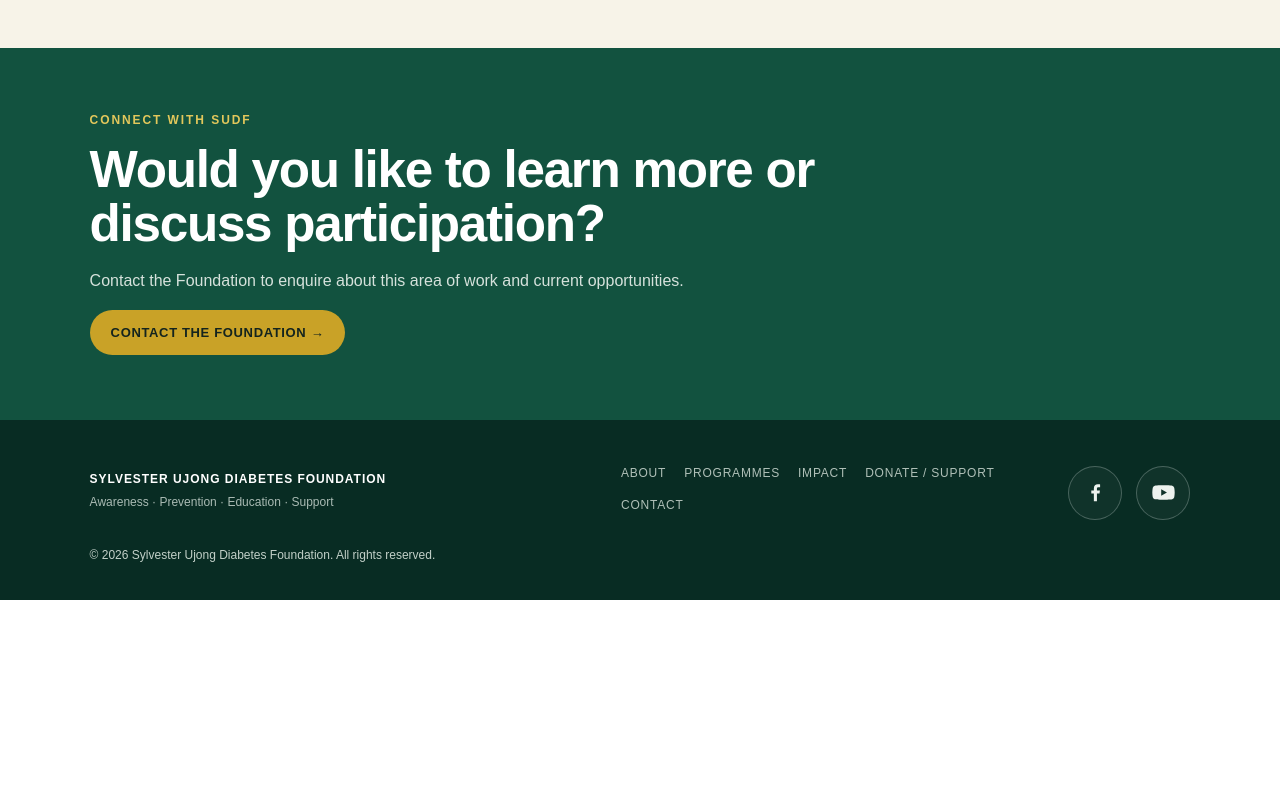
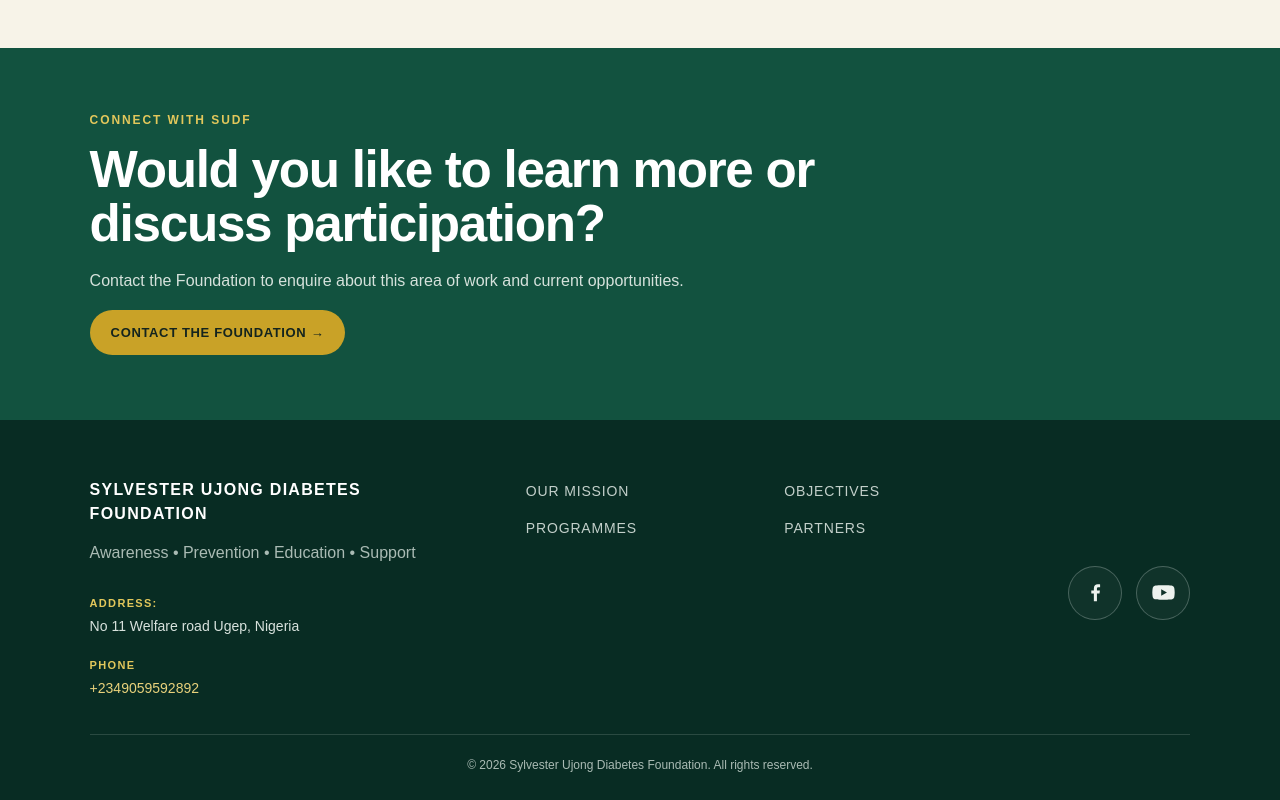
Before and after one commit to AkongShadrach/SUDF-website, a Next.js app: page /programmes/community-diabetes-screening in a window 1280 px wide. Shown: the part 1079-1879 px from the top of the page. Before the commit the page ends 1679 px from the top, so only its background shows below. Built offline with nearby package versions, Linux system fonts and the light colour scheme.

Commit message:
Use approved shared homepage footer

```diff
--- a/app/programmes/[slug]/page.tsx
+++ b/app/programmes/[slug]/page.tsx
@@ -1,6 +1,6 @@
-import SocialLinks from "../../../components/SocialLinks";
 import Link from "next/link";
 import SiteHeader from "../../../components/SiteHeader";
+import SiteFooter from "../../../components/SiteFooter";
 
 const programmes = {
   "community-diabetes-screening": {
@@ -86,12 +86,7 @@ export default async function ProgrammeDetailPage({ params }: { params: Promise<
         <p>Contact the Foundation to enquire about this area of work and current opportunities.</p>
         <Link className="button button-gold" href="/contact">Contact the Foundation →</Link>
       </section>
-      <footer className="support-footer sudf-programme-footer">
-        <div><strong>SYLVESTER UJONG DIABETES FOUNDATION</strong><p>Awareness · Prevention · Education · Support</p></div>
-        <nav aria-label="Footer navigation"><Link href="/#about">About</Link><Link href="/#programmes">Programmes</Link><Link href="/#impact">Impact</Link><Link href="/donate-support">Donate / Support</Link><Link href="/contact">Contact</Link></nav>
-        <SocialLinks />
-        <span>© 2026 Sylvester Ujong Diabetes Foundation. All rights reserved.</span>
-      </footer>
+      <SiteFooter />
     </main>
   );
 }
```
